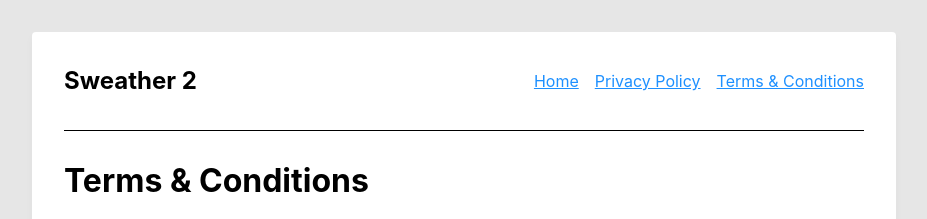
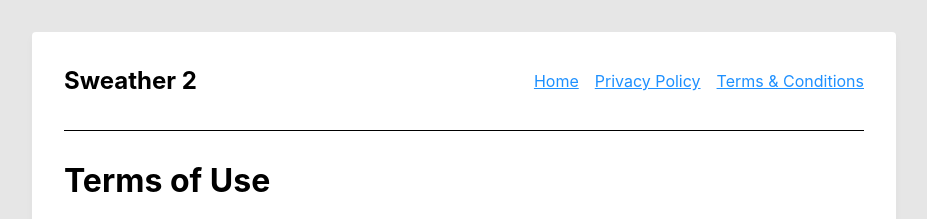
Before and after one commit to treetrum/sweather-website, a Gatsby site: page /terms in a window 1280 px wide. Shown: the top 219 px of the page, without its empty margins (176-1103 px from the left). Built offline with nearby package versions, Linux system fonts and the light colour scheme; Gatsby itself is replaced by a stand-in of ours.

Commit message:
Update terms title

```diff
--- a/src/pages/terms.js
+++ b/src/pages/terms.js
@@ -6,8 +6,8 @@ import SEO from "../components/seo";
 
 const IndexPage = () => (
     <Layout>
-        <SEO title="Terms & Conditions" />
-        <h1>Terms & Conditions</h1>
+        <SEO title="Terms of Use" />
+        <h1>Terms of Use</h1>
         <p>
             By downloading or using the app, these terms will automatically
             apply to you – you should make sure therefore that you read them
```
